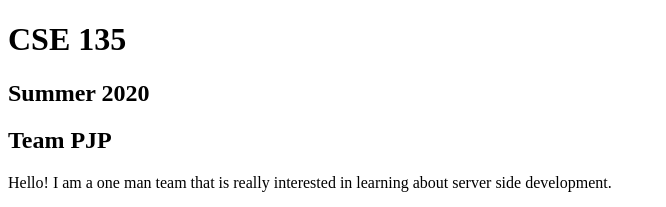
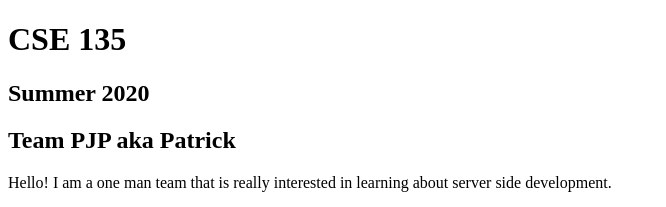
Before and after one commit to Patrick-Pajarillaga/patjpaj.me, a plain HTML site: page index.html in a window 1280 px wide. Shown: the top 207 px of the page, without its empty margins (0-666 px from the left). Drawn offline with Linux system fonts and the light colour scheme.

Commit message:
Change for GIF

```diff
--- a/index.html
+++ b/index.html
@@ -15,7 +15,7 @@
 
   <section id="team-members">
     <header>
-      <h2>Team PJP</h2>
+      <h2>Team PJP aka Patrick</h2>
     </header>
 
     <section id="team-desc">
```
